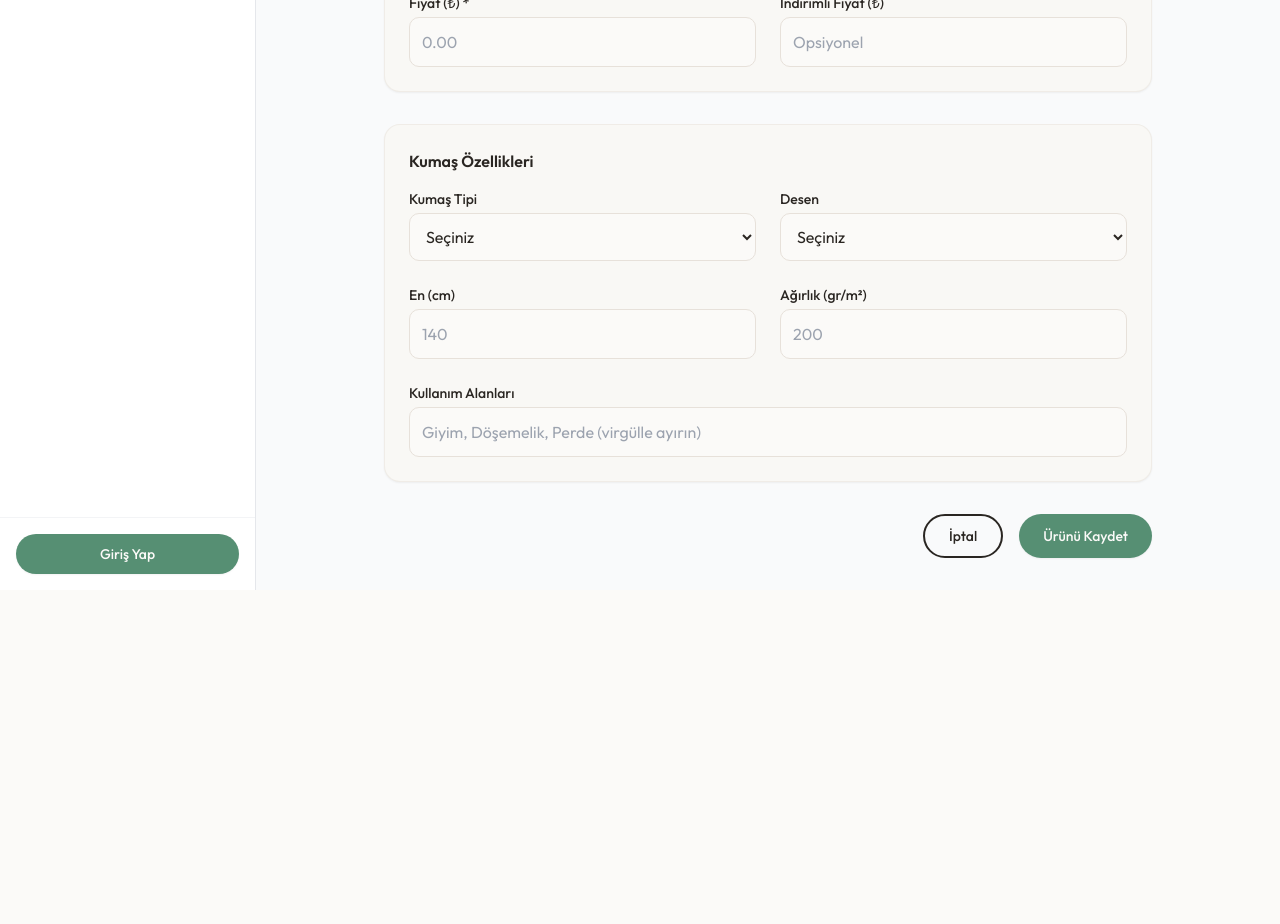
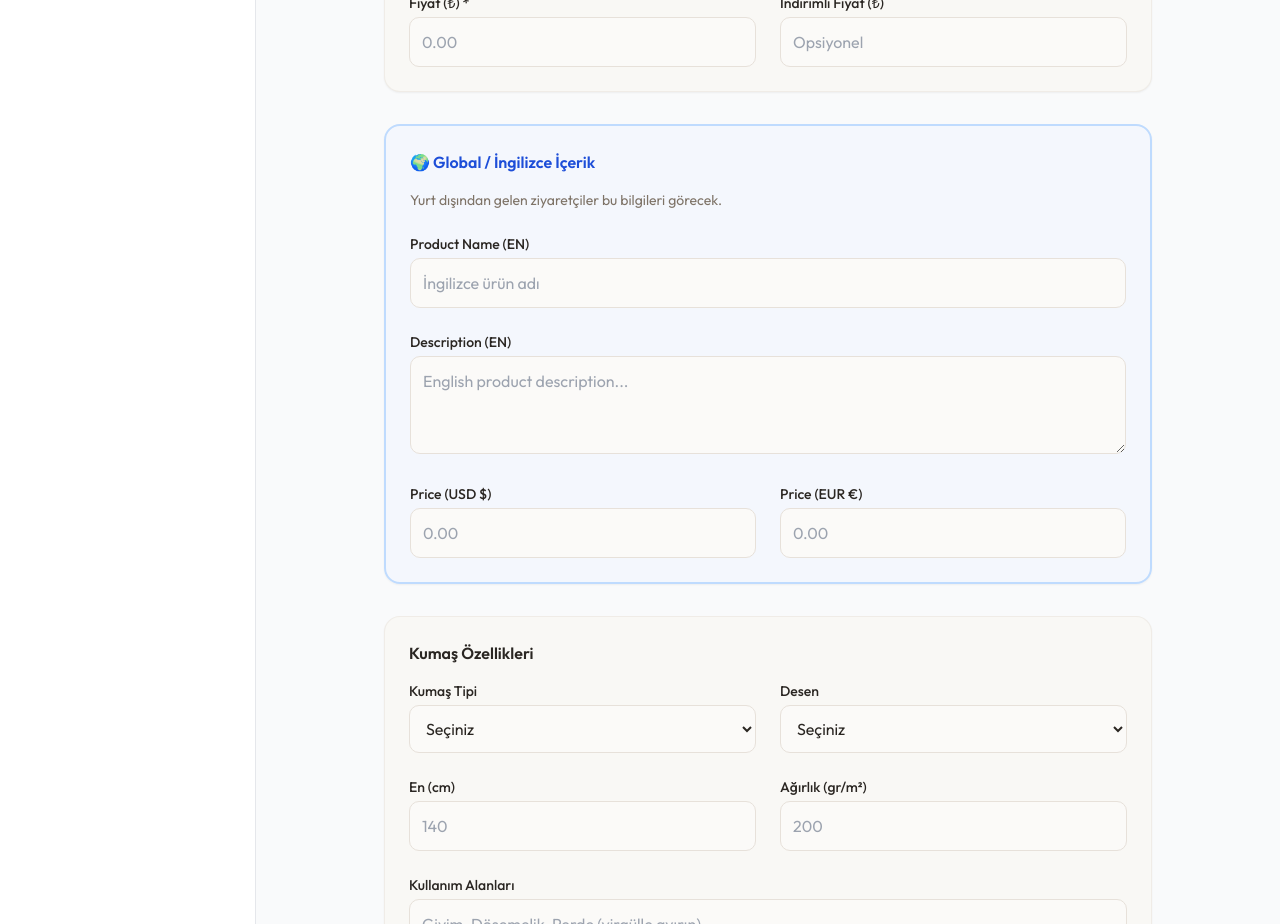
Before and after one commit to csdakkoni/ecommerce, a Next.js app: page /en/admin/products/new in a window 1280 px wide. Shown: the part 980-1904 px from the top of the page. Before the commit the page ends 1570 px from the top, so only its background shows below. Built offline with nearby package versions, Linux system fonts and the light colour scheme; no server answers.

Commit message:
Add i18n fields to admin product forms

```diff
--- a/src/app/[locale]/admin/products/[id]/edit/page.js
+++ b/src/app/[locale]/admin/products/[id]/edit/page.js
@@ -29,6 +29,11 @@ export default function EditProductPage({ params }) {
         usage_areas: '',
         category_id: '',
         is_active: true,
+        // i18n fields
+        name_en: '',
+        description_en: '',
+        price_usd: '',
+        price_eur: '',
     });
 
     useEffect(() => {
@@ -67,6 +72,11 @@ export default function EditProductPage({ params }) {
             usage_areas: data.usage_areas?.join(', ') || '',
             category_id: data.category_id || '',
             is_active: data.is_active ?? true,
+            // i18n fields
+            name_en: data.name_en || '',
+            description_en: data.description_en || '',
+            price_usd: data.price_usd?.toString() || '',
+            price_eur: data.price_eur?.toString() || '',
         });
         setImages(data.images || []);
         setLoading(false);
@@ -102,6 +112,11 @@ export default function EditProductPage({ params }) {
             category_id: formData.category_id || null,
             images: images.length > 0 ? images : null,
             is_active: formData.is_active,
+            // i18n fields
+            name_en: formData.name_en || null,
+            description_en: formData.description_en || null,
+            price_usd: formData.price_usd ? parseFloat(formData.price_usd) : null,
+            price_eur: formData.price_eur ? parseFloat(formData.price_eur) : null,
         };
 
         const { error } = await supabase
@@ -233,6 +248,61 @@ export default function EditProductPage({ params }) {
                     </div>
                 </div>
 
+                {/* Global / i18n Section */}
+                <div className="card p-6 border-2 border-blue-200 dark:border-blue-800 bg-blue-50/50 dark:bg-blue-900/10">
+                    <h3 className="font-semibold mb-4 text-blue-700 dark:text-blue-300">🌍 Global / İngilizce İçerik</h3>
+                    <p className="text-sm text-muted-foreground mb-6">Yurt dışından gelen ziyaretçiler bu bilgileri görecek.</p>
+
+                    <div className="grid grid-cols-1 md:grid-cols-2 gap-6">
+                        <div className="md:col-span-2">
+                            <label className="block text-sm font-medium mb-1">Product Name (EN)</label>
+                            <input
+                                type="text"
+                                name="name_en"
+                                className="w-full border rounded-md p-3 bg-background"
+                                value={formData.name_en}
+                                onChange={handleChange}
+                                placeholder={formData.name || 'İngilizce ürün adı'}
+                            />
+                        </div>
+                        <div className="md:col-span-2">
+                            <label className="block text-sm font-medium mb-1">Description (EN)</label>
+                            <textarea
+                                name="description_en"
+                                rows="3"
+                                className="w-full border rounded-md p-3 bg-background"
+                                value={formData.description_en}
+                                onChange={handleChange}
+                                placeholder="English product description..."
+                            />
+                        </div>
+                        <div>
+                            <label className="block text-sm font-medium mb-1">Price (USD $)</label>
+                            <input
+                                type="number"
+                                name="price_usd"
+                                step="0.01"
+                                className="w-full border rounded-md p-3 bg-background"
+                                value={formData.price_usd}
+                                onChange={handleChange}
+                                placeholder="0.00"
+                            />
+                        </div>
+                        <div>
+                            <label className="block text-sm font-medium mb-1">Price (EUR €)</label>
+                            <input
+                                type="number"
+                                name="price_eur"
+                                step="0.01"
+                                className="w-full border rounded-md p-3 bg-background"
+                                value={formData.price_eur}
+                                onChange={handleChange}
+                                placeholder="0.00"
+                            />
+                        </div>
+                    </div>
+                </div>
+
                 <div className="card p-6">
                     <h3 className="font-semibold mb-4">Kumaş Özellikleri</h3>
                     <div className="grid grid-cols-1 md:grid-cols-2 gap-6">
--- a/src/app/[locale]/admin/products/new/page.js
+++ b/src/app/[locale]/admin/products/new/page.js
@@ -22,6 +22,11 @@ export default function NewProductPage() {
         weight_gsm: '',
         pattern: '',
         usage_areas: '',
+        // i18n fields
+        name_en: '',
+        description_en: '',
+        price_usd: '',
+        price_eur: '',
     });
 
     const handleChange = (e) => {
@@ -60,6 +65,11 @@ export default function NewProductPage() {
             usage_areas: usageAreasArray.length > 0 ? usageAreasArray : null,
             images: images.length > 0 ? images : null,
             is_active: true,
+            // i18n fields
+            name_en: formData.name_en || null,
+            description_en: formData.description_en || null,
+            price_usd: formData.price_usd ? parseFloat(formData.price_usd) : null,
+            price_eur: formData.price_eur ? parseFloat(formData.price_eur) : null,
         };
 
         const { error } = await supabase
@@ -137,7 +147,6 @@ export default function NewProductPage() {
                     </div>
                 </div>
 
-                {/* Pricing */}
                 <div className="card p-6">
                     <h3 className="font-semibold mb-4">Fiyatlandırma</h3>
                     <div className="grid grid-cols-1 md:grid-cols-2 gap-6">
@@ -165,6 +174,61 @@ export default function NewProductPage() {
                                 value={formData.sale_price}
                                 onChange={handleChange}
                                 placeholder="Opsiyonel"
+                            />
+                        </div>
+                    </div>
+                </div>
+
+                {/* Global / i18n Section */}
+                <div className="card p-6 border-2 border-blue-200 dark:border-blue-800 bg-blue-50/50 dark:bg-blue-900/10">
+                    <h3 className="font-semibold mb-4 text-blue-700 dark:text-blue-300">🌍 Global / İngilizce İçerik</h3>
+                    <p className="text-sm text-muted-foreground mb-6">Yurt dışından gelen ziyaretçiler bu bilgileri görecek.</p>
+
+                    <div className="grid grid-cols-1 md:grid-cols-2 gap-6">
+                        <div className="md:col-span-2">
+                            <label className="block text-sm font-medium mb-1">Product Name (EN)</label>
+                            <input
+                                type="text"
+                                name="name_en"
+                                className="w-full border rounded-md p-3 bg-background"
+                                value={formData.name_en}
+                                onChange={handleChange}
+                                placeholder={formData.name || 'İngilizce ürün adı'}
+                            />
+                        </div>
+                        <div className="md:col-span-2">
+                            <label className="block text-sm font-medium mb-1">Description (EN)</label>
+                            <textarea
+                                name="description_en"
+                                rows="3"
+                                className="w-full border rounded-md p-3 bg-background"
+                                value={formData.description_en}
+                                onChange={handleChange}
+                                placeholder="English product description..."
+                            />
+                        </div>
+                        <div>
+                            <label className="block text-sm font-medium mb-1">Price (USD $)</label>
+                            <input
+                                type="number"
+                                name="price_usd"
+                                step="0.01"
+                                className="w-full border rounded-md p-3 bg-background"
+                                value={formData.price_usd}
+                                onChange={handleChange}
+                                placeholder="0.00"
+                            />
+                        </div>
+                        <div>
+                            <label className="block text-sm font-medium mb-1">Price (EUR €)</label>
+                            <input
+                                type="number"
+                                name="price_eur"
+                                step="0.01"
+                                className="w-full border rounded-md p-3 bg-background"
+                                value={formData.price_eur}
+                                onChange={handleChange}
+                                placeholder="0.00"
                             />
                         </div>
                     </div>
```
